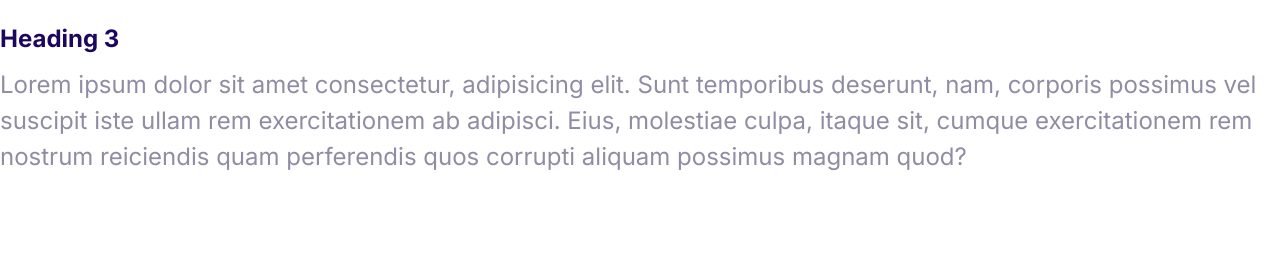
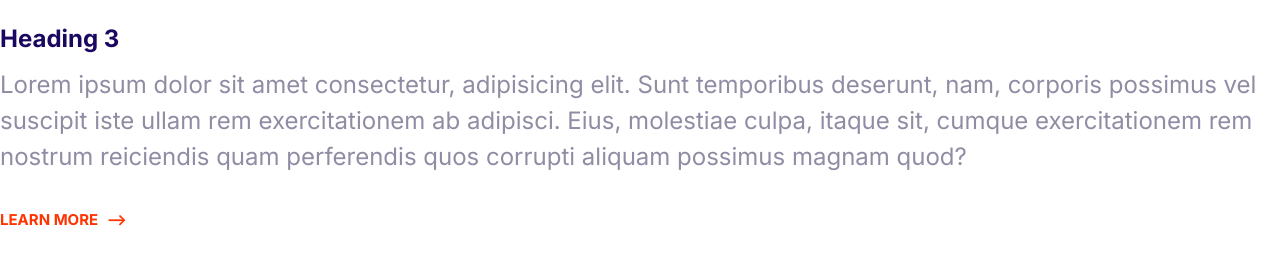
Before and after one commit to hichem-bouzourine/Moshify, a plain HTML site: page index.html in a window 1280 px wide. Shown: the part 270-534 px from the top of the page. Drawn offline with Linux system fonts and the light colour scheme.

Commit message:
Build the arrow link component.

```diff
--- a/CSS/styles.css
+++ b/CSS/styles.css
@@ -5,7 +5,7 @@
   --color-headings: #1b0760;
   --color-body: #918ca4;
 }
-
+/* Typography */
 html {
   font-size: 62.5%;
 }
@@ -52,3 +52,31 @@ p {
     font-size: 2.4rem;
   }
 }
+
+/* Links */
+
+a {
+  text-decoration: none;
+}
+
+.link-arrow {
+  color: var(--color-accent);
+  text-transform: uppercase;
+  font-size: 2rem;
+  font-weight: bold;
+}
+.link-arrow::after {
+  content: "-->";
+  margin-left: 5px;
+  transition: margin 0.15s;
+}
+
+.link-arrow:hover::after {
+  margin-left: 15px;
+}
+
+@media screen and (min-width: 1024px) {
+  .link-arrow {
+    font-size: 1.5rem;
+  }
+}
--- a/index.html
+++ b/index.html
@@ -25,5 +25,8 @@
       exercitationem rem nostrum reiciendis quam perferendis quos corrupti
       aliquam possimus magnam quod?
     </p>
+    <a href="https:\\www.google.com" class="link-arrow" target="_blank"
+      >learn more
+    </a>
   </body>
 </html>
```
Also changed, not shown: Components/Links.html (added, +3 -0 lines).
